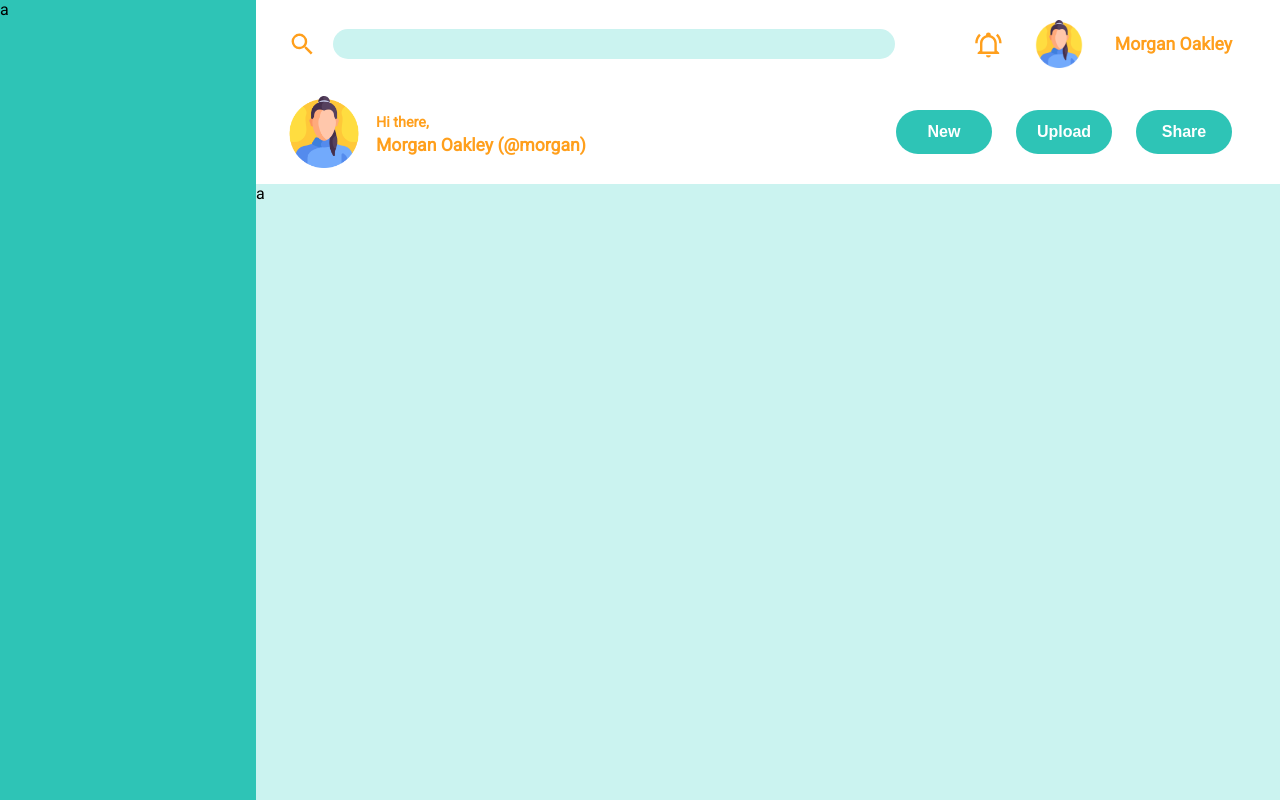
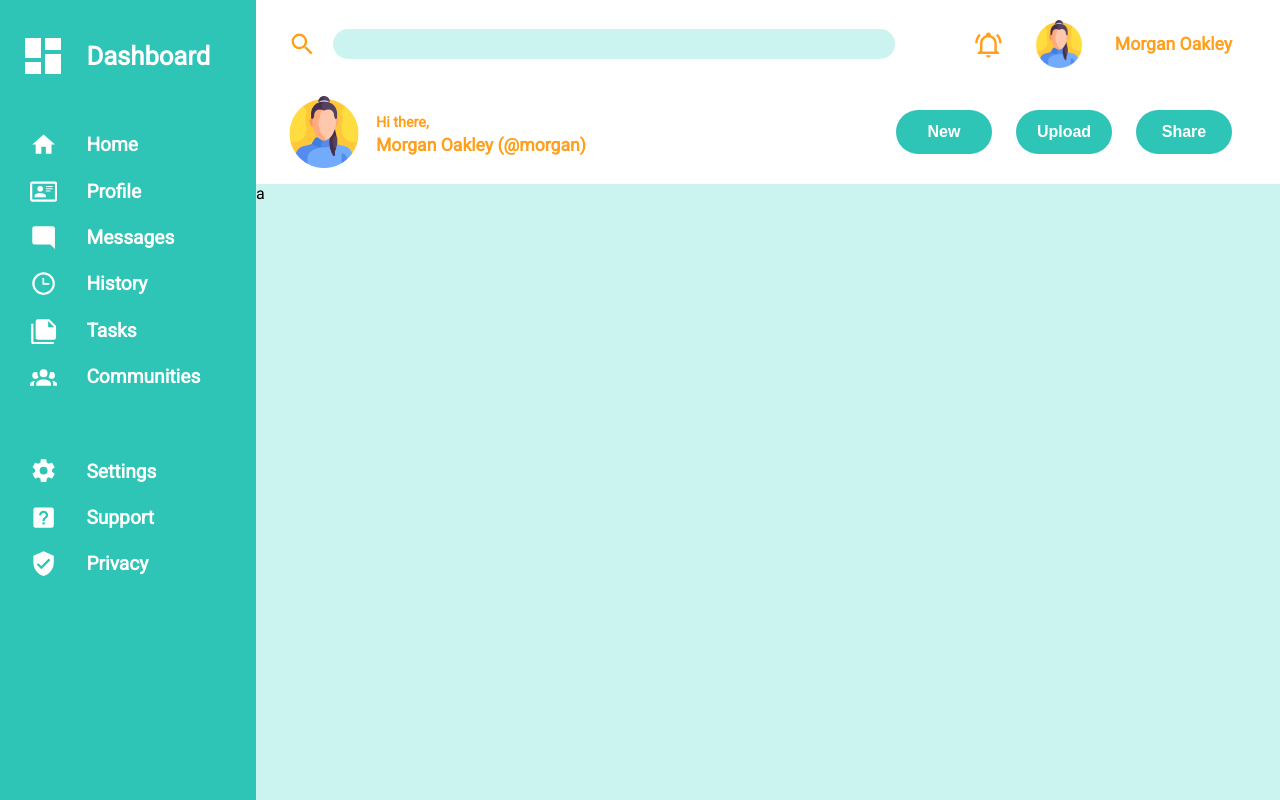
Before and after one commit to MalangaCode/Admin-Dashboard, a plain HTML site: page index.html in a window 1280 px wide. Drawn offline with Linux system fonts and the light colour scheme.

Commit message:
Desing aside panel

```diff
--- a/index.html
+++ b/index.html
@@ -30,7 +30,37 @@
         </div>
     </header>
     <aside>
-        <div>a</div>
+            <svg xmlns="http://www.w3.org/2000/svg" viewBox="0 0 24 24"><path d="M13,3V9H21V3M13,21H21V11H13M3,21H11V15H3M3,13H11V3H3V13Z" /></svg>
+            <p>Dashboard</p>
+
+            <svg xmlns="http://www.w3.org/2000/svg" viewBox="0 0 24 24"><path d="M10,20V14H14V20H19V12H22L12,3L2,12H5V20H10Z" /></svg>
+            <a href="#">Home</a>
+
+            <svg xmlns="http://www.w3.org/2000/svg" viewBox="0 0 24 24"><path d="M22,3H2C0.91,3.04 0.04,3.91 0,5V19C0.04,20.09 0.91,20.96 2,21H22C23.09,20.96 23.96,20.09 24,19V5C23.96,3.91 23.09,3.04 22,3M22,19H2V5H22V19M14,17V15.75C14,14.09 10.66,13.25 9,13.25C7.34,13.25 4,14.09 4,15.75V17H14M9,7A2.5,2.5 0 0,0 6.5,9.5A2.5,2.5 0 0,0 9,12A2.5,2.5 0 0,0 11.5,9.5A2.5,2.5 0 0,0 9,7M14,7V8H20V7H14M14,9V10H20V9H14M14,11V12H18V11H14" /></svg>
+            <a href="#">Profile</a>
+
+            <svg xmlns="http://www.w3.org/2000/svg" viewBox="0 0 24 24"><path d="M22,4C22,2.89 21.1,2 20,2H4A2,2 0 0,0 2,4V16A2,2 0 0,0 4,18H18L22,22V4Z" /></svg>
+            <a href="#">Messages</a>
+
+            <svg xmlns="http://www.w3.org/2000/svg" viewBox="0 0 24 24"><path d="M12 20C16.4 20 20 16.4 20 12S16.4 4 12 4 4 7.6 4 12 7.6 20 12 20M12 2C17.5 2 22 6.5 22 12S17.5 22 12 22C6.5 22 2 17.5 2 12C2 6.5 6.5 2 12 2M17 11.5V13H11V7H12.5V11.5H17Z" /></svg>
+            <a href="#">History</a>
+
+            <svg xmlns="http://www.w3.org/2000/svg" viewBox="0 0 24 24"><path d="M16,9H21.5L16,3.5V9M7,2H17L23,8V18A2,2 0 0,1 21,20H7C5.89,20 5,19.1 5,18V4A2,2 0 0,1 7,2M3,6V22H21V24H3A2,2 0 0,1 1,22V6H3Z" /></svg>
+            <a href="#">Tasks</a>
+
+            <svg xmlns="http://www.w3.org/2000/svg" viewBox="0 0 24 24"><path d="M12,5.5A3.5,3.5 0 0,1 15.5,9A3.5,3.5 0 0,1 12,12.5A3.5,3.5 0 0,1 8.5,9A3.5,3.5 0 0,1 12,5.5M5,8C5.56,8 6.08,8.15 6.53,8.42C6.38,9.85 6.8,11.27 7.66,12.38C7.16,13.34 6.16,14 5,14A3,3 0 0,1 2,11A3,3 0 0,1 5,8M19,8A3,3 0 0,1 22,11A3,3 0 0,1 19,14C17.84,14 16.84,13.34 16.34,12.38C17.2,11.27 17.62,9.85 17.47,8.42C17.92,8.15 18.44,8 19,8M5.5,18.25C5.5,16.18 8.41,14.5 12,14.5C15.59,14.5 18.5,16.18 18.5,18.25V20H5.5V18.25M0,20V18.5C0,17.11 1.89,15.94 4.45,15.6C3.86,16.28 3.5,17.22 3.5,18.25V20H0M24,20H20.5V18.25C20.5,17.22 20.14,16.28 19.55,15.6C22.11,15.94 24,17.11 24,18.5V20Z" /></svg>
+            <a href="#">Communities</a>
+
+            <svg xmlns="http://www.w3.org/2000/svg" viewBox="0 0 24 24"><path d="M12,15.5A3.5,3.5 0 0,1 8.5,12A3.5,3.5 0 0,1 12,8.5A3.5,3.5 0 0,1 15.5,12A3.5,3.5 0 0,1 12,15.5M19.43,12.97C19.47,12.65 19.5,12.33 19.5,12C19.5,11.67 19.47,11.34 19.43,11L21.54,9.37C21.73,9.22 21.78,8.95 21.66,8.73L19.66,5.27C19.54,5.05 19.27,4.96 19.05,5.05L16.56,6.05C16.04,5.66 15.5,5.32 14.87,5.07L14.5,2.42C14.46,2.18 14.25,2 14,2H10C9.75,2 9.54,2.18 9.5,2.42L9.13,5.07C8.5,5.32 7.96,5.66 7.44,6.05L4.95,5.05C4.73,4.96 4.46,5.05 4.34,5.27L2.34,8.73C2.21,8.95 2.27,9.22 2.46,9.37L4.57,11C4.53,11.34 4.5,11.67 4.5,12C4.5,12.33 4.53,12.65 4.57,12.97L2.46,14.63C2.27,14.78 2.21,15.05 2.34,15.27L4.34,18.73C4.46,18.95 4.73,19.03 4.95,18.95L7.44,17.94C7.96,18.34 8.5,18.68 9.13,18.93L9.5,21.58C9.54,21.82 9.75,22 10,22H14C14.25,22 14.46,21.82 14.5,21.58L14.87,18.93C15.5,18.67 16.04,18.34 16.56,17.94L19.05,18.95C19.27,19.03 19.54,18.95 19.66,18.73L21.66,15.27C21.78,15.05 21.73,14.78 21.54,14.63L19.43,12.97Z" /></svg>
+            <a href="#">Settings</a>
+
+            <svg xmlns="http://www.w3.org/2000/svg" viewBox="0 0 24 24"><path d="M11,18H13V16H11V18M12,6A4,4 0 0,0 8,10H10A2,2 0 0,1 12,8A2,2 0 0,1 14,10C14,12 11,11.75 11,15H13C13,12.75 16,12.5 16,10A4,4 0 0,0 12,6M5,3H19A2,2 0 0,1 21,5V19A2,2 0 0,1 19,21H5A2,2 0 0,1 3,19V5A2,2 0 0,1 5,3Z" /></svg>
+            <a href="#">Support</a>
+
+            <svg xmlns="http://www.w3.org/2000/svg" viewBox="0 0 24 24"><path d="M10,17L6,13L7.41,11.59L10,14.17L16.59,7.58L18,9M12,1L3,5V11C3,16.55 6.84,21.74 12,23C17.16,21.74 21,16.55 21,11V5L12,1Z" /></svg>
+            <a href="#">Privacy</a>
+
+        </div>
     </aside>
     <main>
         <div>a</div>
--- a/styles.css
+++ b/styles.css
@@ -114,9 +114,11 @@ button {
     justify-self: end;
     font-size: 1rem;
 }
+
  button:hover{
     background-color: var(--color1);
  }
+
  button:active {
     background-color: var(--color2);
  }
@@ -124,6 +126,47 @@ button {
 aside {
     grid-area: 1 / 1 / 3 / 2;
     background-color: var(--color5);
+    display: grid;
+    grid: repeat(10, min-content) / min-content auto;
+    padding: 2rem 1.2rem;
+    color: var(--color3);
+    font-weight: bold;
+    gap: 1.2rem;
+}
+
+aside svg {
+    width: 1.7rem;
+    fill: var(--color3);
+    align-self: center;
+    justify-self:  center;
+}
+
+aside a {
+    align-self: center;
+    font-size: 1.2rem;
+    color: var(--color3);
+    text-decoration: none;
+}
+
+aside a:hover {
+    color: var(--color2);
+}
+
+aside :first-child {
+    align-self: center;
+    width: 3rem;
+    margin-bottom: 2rem;
+}
+
+aside :nth-child(2){
+    font-size: 1.6rem;
+    margin-bottom: 2rem;
+    align-self: center;
+}
+
+aside :nth-child(13),
+:nth-child(14){
+    margin-bottom: 3rem;
 }
 
 main {
```
Also changed, not shown: icons/view-dashboard.svg (added).
